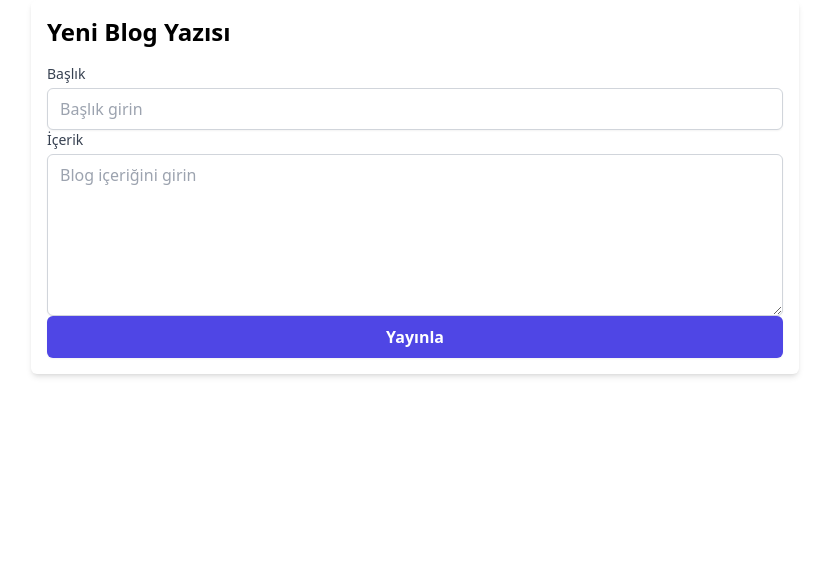
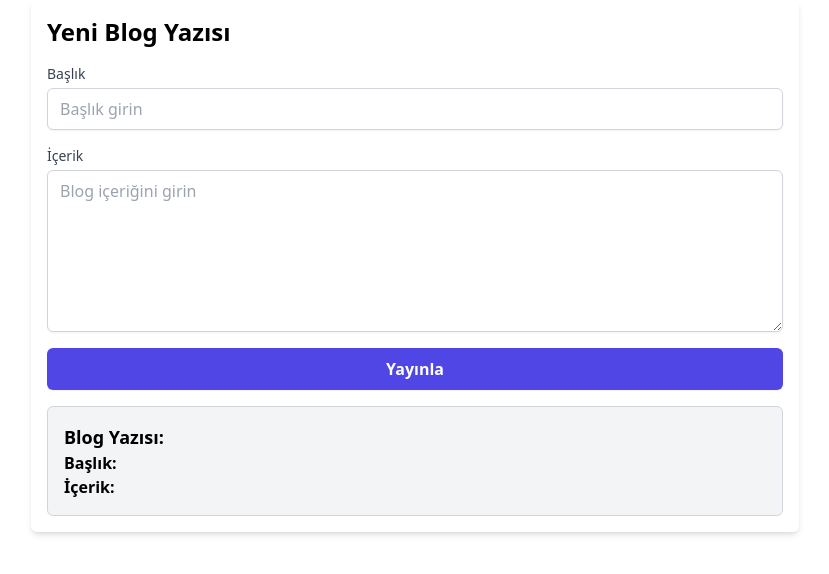
Before and after one commit to Murathan722/Blog-App, a React (Vite) app: page /BlogForm in a window 1280 px wide. Shown: the top 574 px of the page, without its empty margins (225-1054 px from the left). Built offline with nearby package versions, Linux system fonts and the light colour scheme.

Commit message:
Blog hazırlanıyor

```diff
--- a/src/components/BlogForm.jsx
+++ b/src/components/BlogForm.jsx
@@ -1,38 +1,27 @@
 import React from "react";
 import { useDispatch, useSelector } from "react-redux";
-import {
-  setTitle,
-  setContent,
-  setStatus,
-  setError,
-  resetForm,
-} from "../redux/FormSlice";
-import axios from "axios";
-import { toast } from "react-toastify";
+import { setTitle, setContent, setStatus, resetForm } from "../redux/FormSlice";
 
 const BlogForm = () => {
   const dispatch = useDispatch();
-  const { title, content, status, error } = useSelector((state) => state.form);
+  const { title, content, status } = useSelector((state) => state.form);
 
-  const handleSubmit = async () => {
+  const handleSubmit = (event) => {
+    event.preventDefault();
     dispatch(setStatus("loading"));
-    try {
-      await axios.post("/api/blogs", { title, content });
+
+    // Simulate an API call
+    setTimeout(() => {
       dispatch(setStatus("succeeded"));
+      // Optionally clear the form after submission
       dispatch(resetForm());
-      toast.success("Blog yazısı başarıyla kaydedildi!");
-    } catch (error) {
-      dispatch(setStatus("failed"));
-      dispatch(
-        setError(error.response ? error.response.data : "Bir hata oluştu.")
-      );
-      toast.error("Blog yazısı kaydedilirken bir hata oluştu.");
-    }
+    }, 1000);
   };
 
   return (
     <div className="max-w-3xl mx-auto p-4 bg-white shadow-md rounded-md">
       <h2 className="text-2xl font-bold mb-4">Yeni Blog Yazısı</h2>
+      <form onSubmit={handleSubmit} className="space-y-4">
         <div>
           <label
             htmlFor="title"
@@ -42,10 +31,11 @@ const BlogForm = () => {
           </label>
           <input
             id="title"
+            onChange={(e) => dispatch(setTitle(e.target.value))}
             value={title}
-          onChange={(e) => dispatch(setTitle(e.target.value))}
             className="mt-1 block w-full px-3 py-2 border border-gray-300 rounded-md shadow-sm focus:outline-none focus:ring-2 focus:ring-indigo-500"
             placeholder="Başlık girin"
+            required
           />
         </div>
         <div>
@@ -57,17 +47,17 @@ const BlogForm = () => {
           </label>
           <textarea
             id="content"
+            onChange={(e) => dispatch(setContent(e.target.value))}
             value={content}
-          onChange={(e) => dispatch(setContent(e.target.value))}
             className="mt-1 block w-full px-3 py-2 border border-gray-300 rounded-md shadow-sm focus:outline-none focus:ring-2 focus:ring-indigo-500"
             placeholder="Blog içeriğini girin"
             rows="6"
+            required
           />
         </div>
         <button
-        type="button"
-        onClick={handleSubmit}
-        className={`w-full px-4 py-2 border border-transparent rounded-md shadow-sm text-white font-semibold focus:outline-none ${
+          type="submit"
+          className={`w-full px-4 py-2 border border-transparent rounded-md shadow-sm text-white font-semibold ${
             status === "loading"
               ? "bg-gray-500 cursor-not-allowed"
               : "bg-indigo-600 hover:bg-indigo-700"
@@ -76,7 +66,22 @@ const BlogForm = () => {
         >
           {status === "loading" ? "Yükleniyor..." : "Yayınla"}
         </button>
-      {error && <p className="text-red-500 text-sm mt-1">{error}</p>}
+        {status === "failed" && (
+          <p className="text-red-500 text-sm mt-1">
+            Blog yazısı kaydedilirken bir hata oluştu.
+          </p>
+        )}
+      </form>
+
+      <div className="mt-4 p-4 bg-gray-100 border border-gray-300 rounded-md">
+        <h3 className="text-lg font-semibold">Blog Yazısı:</h3>
+        <p>
+          <strong>Başlık:</strong> {title}
+        </p>
+        <p>
+          <strong>İçerik:</strong> {content}
+        </p>
+      </div>
     </div>
   );
 };
```
Lines whose indentation alone changed are shown as unchanged.
